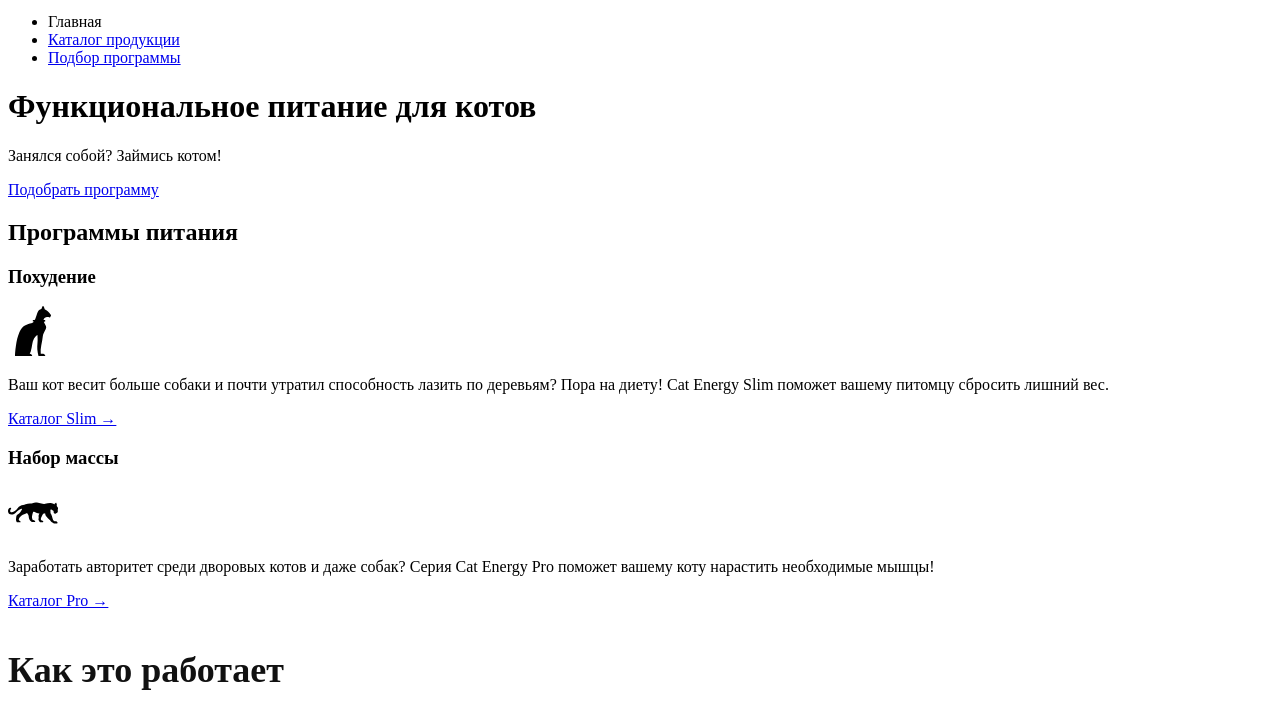
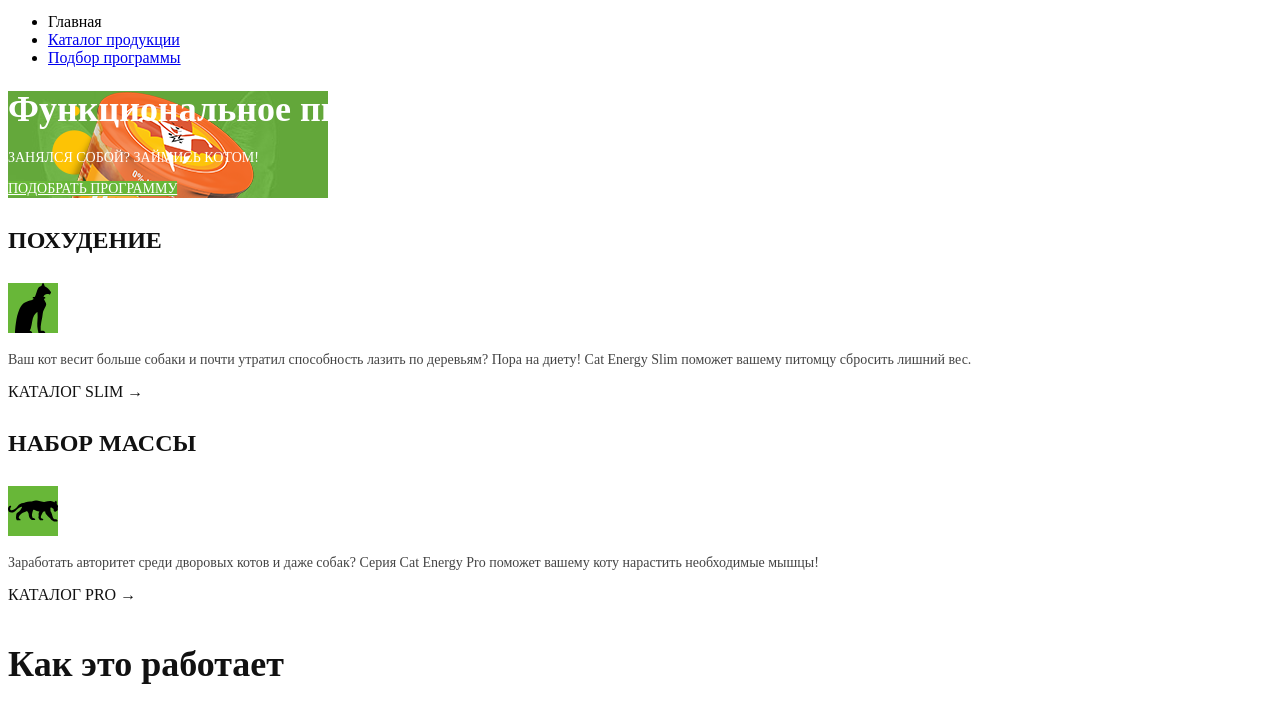
Before and after one commit to SemInga/401229-cat-energy-16, a website: page source/index.html in a window 1280 px wide. Shown: the part 74-795 px from the top of the page. Drawn offline with nearby package versions, Linux system fonts and the light colour scheme; files that its build step writes are made by us from their sources.

Commit message:
Основное задание: начинаем вёрстку с препроцессором*2

```diff
--- a/source/index.html
+++ b/source/index.html
@@ -35,13 +35,13 @@
       <h2 class="visually-hidden">Программы питания</h2>
       <div class="programs__item">
         <h3 class="programs__item-name">Похудение</h3>
-        <img class="programs__item-picture" src="img/icon-cat-slim.svg" width="50" height="50" alt="">
+        <img class="programs__item-picture" src="img/icon-cat-slim.svg" width="50" height="50" alt="Худеющий кот">
         <p class="programs__item-description">Ваш кот весит больше собаки и почти утратил способность лазить по деревьям? Пора на диету! Cat Energy Slim поможет вашему питомцу сбросить лишний вес.</p>
         <a class="programs__button" href="#">Каталог Slim &rarr;</a>
       </div>
       <div class="programs__item">
         <h3 class="programs__item-name">Набор массы</h3>
-        <img class="programs__item-picture" src="img/icon-cat-pro.svg" width="50" height="50" alt="">
+        <img class="programs__item-picture" src="img/icon-cat-pro.svg" width="50" height="50" alt="Кот на массе">
         <p class="programs__item-description">Заработать авторитет среди дворовых котов и даже собак? Серия Cat Energy Pro поможет вашему коту нарастить необходимые мышцы!</p>
         <a class="programs__button" href="#">Каталог Pro &rarr;</a>
       </div>
--- a/source/less/main.less
+++ b/source/less/main.less
@@ -0,0 +1,23 @@
+.main {
+  background-image: url(../img/index-can-mobile@1x.png), url(../img/index-background-mobile@1x.jpg);
+  background-repeat: no-repeat, no-repeat;
+  background-color: #64a83b, #fdfdfd;
+  h1 {
+    color: #ffffff;
+    font-size: 36px;
+    line-height: 36px;
+  }
+  &__slogan {
+    font-size: 14px;
+    line-height: 14px;
+    text-transform: uppercase;
+    color: #ffffff;
+  }
+  &__button {
+    font-size: 14px;
+    line-height: 18px;
+    text-transform: uppercase;
+    color: #ffffff;
+    background-color: #68b738;
+  }
+}
--- a/source/less/method.less
+++ b/source/less/method.less
@@ -10,3 +10,9 @@
     line-height: 18px;
   }
 }
+
+.adv-list {
+  &__item-picture {
+    background-color: #68b738;
+  }
+}
--- /dev/null
+++ b/source/less/programs.less
@@ -0,0 +1,23 @@
+.programs {
+  &__item-name {
+    font-size: 24px;
+    line-height: 37px;
+    text-transform: uppercase;
+    color: #111111;
+  }
+  &__item-picture {
+    background-color: #68b738;
+  }
+  &__item-description {
+    font-size: 14px;
+    line-height: 18px;
+    color: #444444;
+  }
+  &__button {
+    font-size: 16px;
+    line-height: 16px;
+    color: #111111;
+    text-transform: uppercase;
+    text-decoration: none;
+  }
+}
--- a/source/less/style.less
+++ b/source/less/style.less
@@ -1,3 +1,13 @@
+@import "main";
+@import "programs";
 @import "method";
 @import "social";
 @import "copyright";
+
+.visually-hidden {
+  position: absolute;
+  clip: rect(0 0 0 0);
+  width: 1px;
+  height: 1px;
+  margin: -1px;
+}
```
